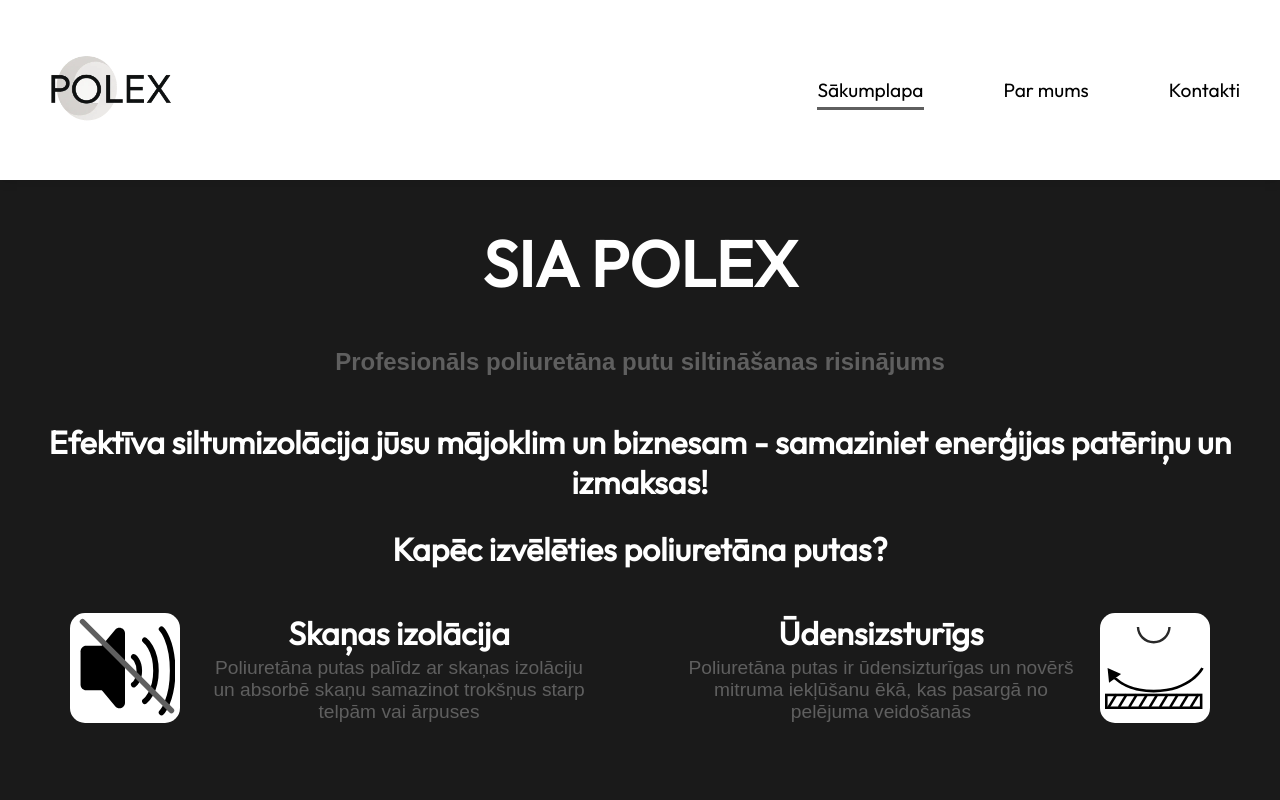
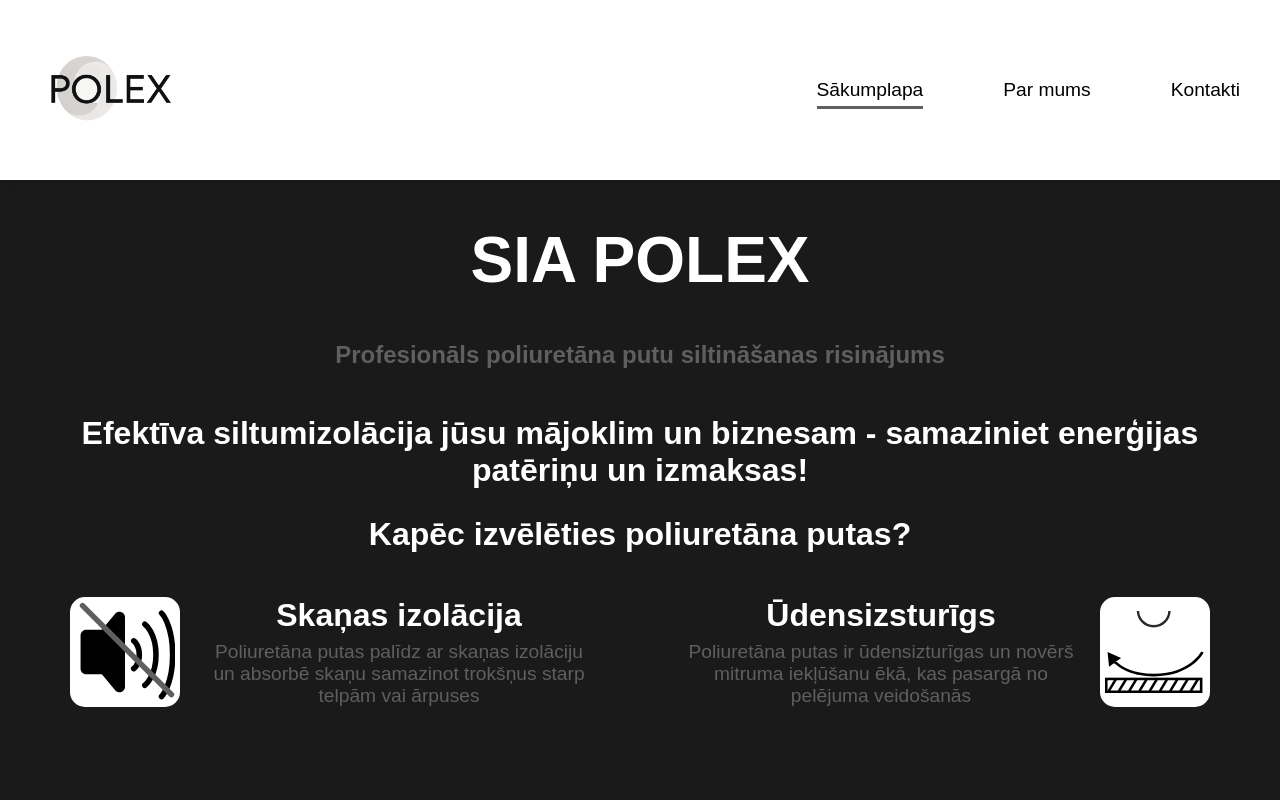
Before and after one commit to EduardsJ1/Polex, a React (Vite) app: page / in a window 1280 px wide. Shown: the top 800 px of the page. Built offline with nearby package versions, Linux system fonts and the light colour scheme.

Commit message:
removed custom fonts

```diff
--- a/src/components/Navbar.css
+++ b/src/components/Navbar.css
@@ -21,7 +21,7 @@
     padding: 20px;
     max-width: 1200px;
     margin: auto;
-    font-family: 'Outfit', sans-serif;
+    font-family: sans-serif;
     position: relative;
   }
   .hamburger-container {
@@ -47,7 +47,7 @@
     font-size: 1.2rem;
     text-decoration: none;
     color: var(--secondary-color);
-    font-family: 'Outfit', sans-serif;
+    font-family: sans-serif;
     position: relative;
     padding: 8px 0;
     transition: color 0.3s ease;
--- a/src/index.css
+++ b/src/index.css
@@ -1,19 +1,3 @@
-@font-face {
-  font-family: 'Outfit';
-  src: local('Outfit'), url('./fonts/Outfit-VariableFont_wght.ttf') format('truetype');
-  font-weight: 400;
-  font-style: normal;
-  font-display: swap;
-
-}
-
-@font-face {
-  font-family: 'Open Sans';
-  src: local('Open Sans'), url('./fonts/OpenSans-VariableFont_wdth,wght.ttf') format('truetype');
-  font-weight: 400;
-  font-style: normal;
-  font-display: swap;
-}
 
 :root{
   box-sizing: border-box;
@@ -37,9 +21,13 @@ body{
   margin: auto;
   padding: 0 20px;
 }
-
+h1, h2, h3, h4{
+  font-family: sans-serif;
+}
+p{
+  font-family: 'Arial';
+}
 h1{
-  font-family: 'Outfit', sans-serif;
   font-size: 2.5rem;
   margin-bottom: 20px;
 }
@@ -55,13 +43,11 @@ h1{
 }
 
 h2{
-  font-family: 'Outfit', sans-serif;
   font-size: 2rem;
   margin-bottom: 20px;
   text-align: center;
 }
 h3{
-  font-family: 'Open-Sans', sans-serif;
   font-size: 1.5rem;
   margin-bottom: 20px;
   color: var(--accent-color);
@@ -107,7 +93,6 @@ h3{
 
 .icon-container .icon-text p{
   margin: 0;
-  font-family: 'Open-Sans', sans-serif;
   font-size: 1.2rem;
   color: var(--accent-color);
   text-align: center;
```
Also changed, not shown: src/fonts/OpenSans-VariableFont_wdth,wght.ttf (deleted), src/fonts/Outfit-VariableFont_wght.ttf (deleted).
